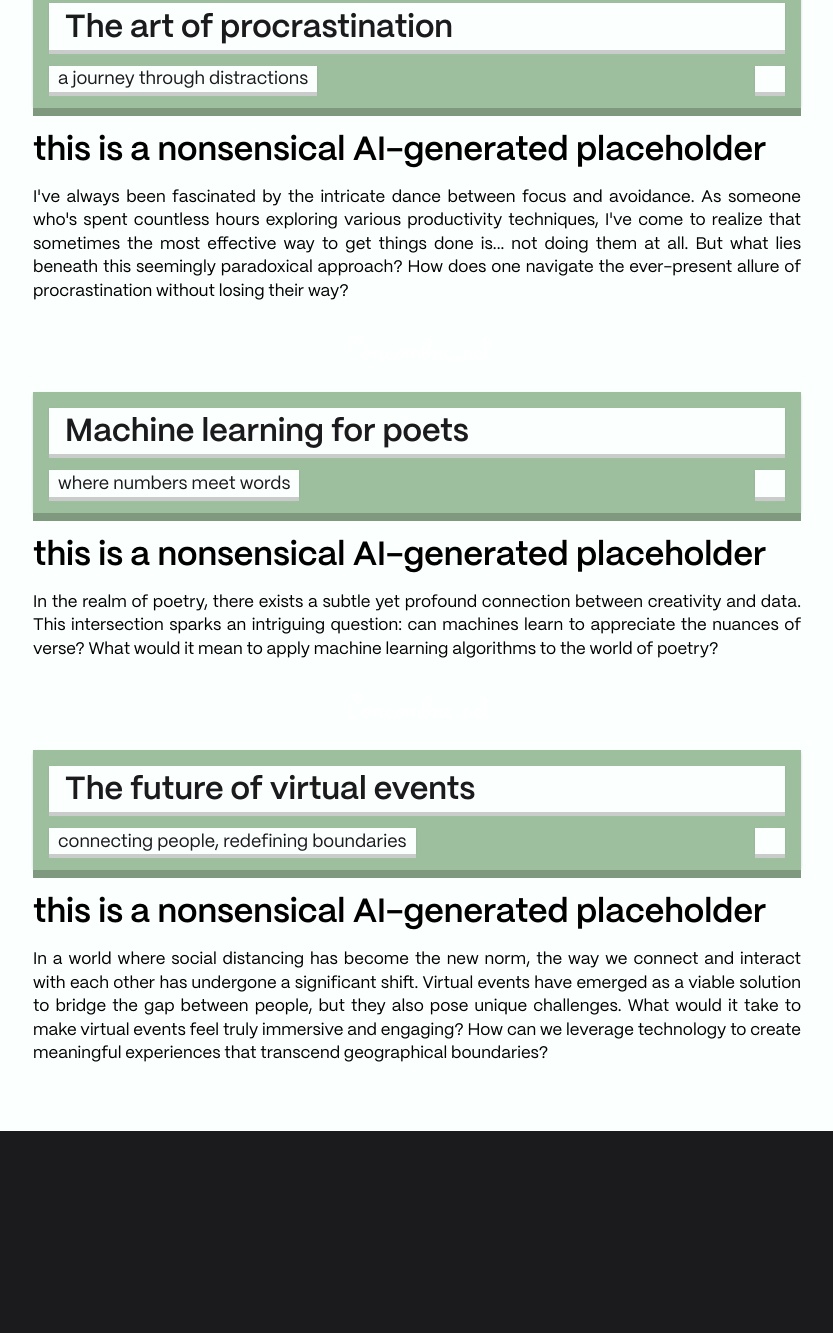
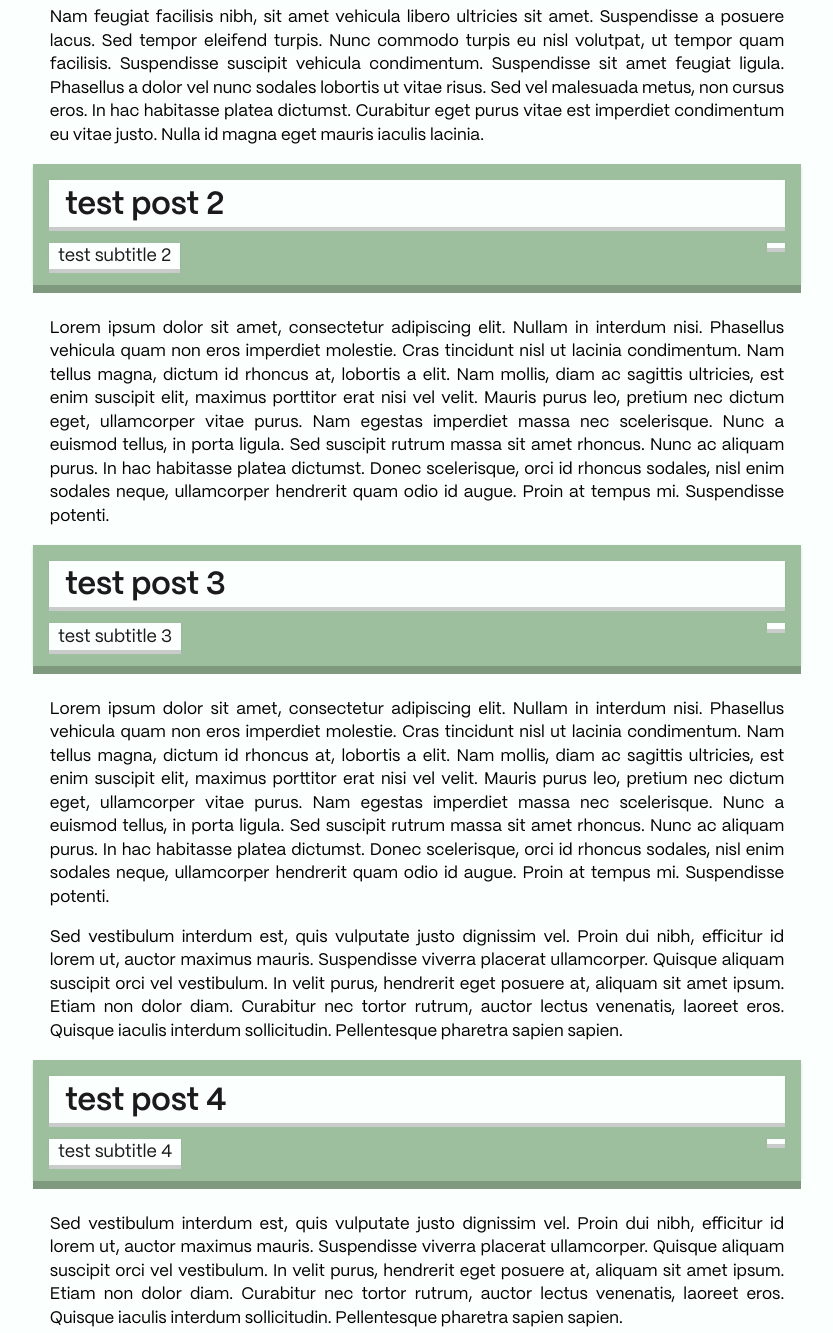
Before and after one commit to sysongit/www, an Astro site: page / in a window 1280 px wide. Shown: the part 597-1930 px from the top of the page, without its empty margins (223-1056 px from the left). Before the commit the page ends 1728 px from the top, so only its background shows below. Built offline with nearby package versions, Linux system fonts and the light colour scheme; Astro itself is replaced by a stand-in of ours; some packages are replaced by stand-ins of ours.

Commit message:
Removed Main layout from Post. Replace AI slop with lorem ipsum

```diff
--- a/src/content/posts/360camera.mdx
+++ b/src/content/posts/360camera.mdx
@@ -1,16 +1,10 @@
 ---
-title: "360 motorized camera UI/UX"
-subtitle: "you spin me right round baby"
+title: "Test post 1"
+subtitle: "test subtitle 1"
 ---
 
-I recently started working with something akin to what I would call a "360
-hemispherical camera"
+Lorem ipsum dolor sit amet, consectetur adipiscing elit. Nullam in interdum nisi. Phasellus vehicula quam non eros imperdiet molestie. Cras tincidunt nisl ut lacinia condimentum. Nam tellus magna, dictum id rhoncus at, lobortis a elit. Nam mollis, diam ac sagittis ultricies, est enim suscipit elit, maximus porttitor erat nisi vel velit. Mauris purus leo, pretium nec dictum eget, ullamcorper vitae purus. Nam egestas imperdiet massa nec scelerisque. Nunc a euismod tellus, in porta ligula. Sed suscipit rutrum massa sit amet rhoncus. Nunc ac aliquam purus. In hac habitasse platea dictumst. Donec scelerisque, orci id rhoncus sodales, nisl enim sodales neque, ullamcorper hendrerit quam odio id augue. Proin at tempus mi. Suspendisse potenti.
 
-Simply put, it's a camera mounted on 2 motors:
+Sed vestibulum interdum est, quis vulputate justo dignissim vel. Proin dui nibh, efficitur id lorem ut, auctor maximus mauris. Suspendisse viverra placerat ullamcorper. Quisque aliquam suscipit orci vel vestibulum. In velit purus, hendrerit eget posuere at, aliquam sit amet ipsum. Etiam non dolor diam. Curabitur nec tortor rutrum, auctor lectus venenatis, laoreet eros. Quisque iaculis interdum sollicitudin. Pellentesque pharetra sapien sapien.
 
-- Yaw (or x) from 0 to 360 degrees horizontal
-- Pitch (or y) from 0 to 90 degrees vertical (it's a bit more complicated than that, we'll get to it later)
-
-This camera exposes an API to control the axes, get the current orientation
-of the camera, and get the live camera feed. What I would like to do next is
-build some kind of UI to control this camera.
+Nam feugiat facilisis nibh, sit amet vehicula libero ultricies sit amet. Suspendisse a posuere lacus. Sed tempor eleifend turpis. Nunc commodo turpis eu nisl volutpat, ut tempor quam facilisis. Suspendisse suscipit vehicula condimentum. Suspendisse sit amet feugiat ligula. Phasellus a dolor vel nunc sodales lobortis ut vitae risus. Sed vel malesuada metus, non cursus eros. In hac habitasse platea dictumst. Curabitur eget purus vitae est imperdiet condimentum eu vitae justo. Nulla id magna eget mauris iaculis lacinia.
--- a/src/content/posts/art1.mdx
+++ b/src/content/posts/art1.mdx
@@ -1,13 +1,6 @@
 ---
-title: "The art of procrastination"
-subtitle: "a journey through distractions"
+title: "Test post 2"
+subtitle: "test subtitle 2"
 ---
 
-# this is a nonsensical AI-generated placeholder
-
-I've always been fascinated by the intricate dance between focus and
-avoidance. As someone who's spent countless hours exploring various
-productivity techniques, I've come to realize that sometimes the most
-effective way to get things done is... not doing them at all. But what
-lies beneath this seemingly paradoxical approach? How does one navigate
-the ever-present allure of procrastination without losing their way?
+Lorem ipsum dolor sit amet, consectetur adipiscing elit. Nullam in interdum nisi. Phasellus vehicula quam non eros imperdiet molestie. Cras tincidunt nisl ut lacinia condimentum. Nam tellus magna, dictum id rhoncus at, lobortis a elit. Nam mollis, diam ac sagittis ultricies, est enim suscipit elit, maximus porttitor erat nisi vel velit. Mauris purus leo, pretium nec dictum eget, ullamcorper vitae purus. Nam egestas imperdiet massa nec scelerisque. Nunc a euismod tellus, in porta ligula. Sed suscipit rutrum massa sit amet rhoncus. Nunc ac aliquam purus. In hac habitasse platea dictumst. Donec scelerisque, orci id rhoncus sodales, nisl enim sodales neque, ullamcorper hendrerit quam odio id augue. Proin at tempus mi. Suspendisse potenti.
--- a/src/content/posts/ml1.mdx
+++ b/src/content/posts/ml1.mdx
@@ -1,11 +1,8 @@
 ---
-title: "Machine learning for poets"
-subtitle: "where numbers meet words"
+title: "test post 3"
+subtitle: "test subtitle 3"
 ---
 
-# this is a nonsensical AI-generated placeholder
+Lorem ipsum dolor sit amet, consectetur adipiscing elit. Nullam in interdum nisi. Phasellus vehicula quam non eros imperdiet molestie. Cras tincidunt nisl ut lacinia condimentum. Nam tellus magna, dictum id rhoncus at, lobortis a elit. Nam mollis, diam ac sagittis ultricies, est enim suscipit elit, maximus porttitor erat nisi vel velit. Mauris purus leo, pretium nec dictum eget, ullamcorper vitae purus. Nam egestas imperdiet massa nec scelerisque. Nunc a euismod tellus, in porta ligula. Sed suscipit rutrum massa sit amet rhoncus. Nunc ac aliquam purus. In hac habitasse platea dictumst. Donec scelerisque, orci id rhoncus sodales, nisl enim sodales neque, ullamcorper hendrerit quam odio id augue. Proin at tempus mi. Suspendisse potenti.
 
-In the realm of poetry, there exists a subtle yet profound connection
-between creativity and data. This intersection sparks an intriguing
-question: can machines learn to appreciate the nuances of verse? What
-would it mean to apply machine learning algorithms to the world of poetry?
+Sed vestibulum interdum est, quis vulputate justo dignissim vel. Proin dui nibh, efficitur id lorem ut, auctor maximus mauris. Suspendisse viverra placerat ullamcorper. Quisque aliquam suscipit orci vel vestibulum. In velit purus, hendrerit eget posuere at, aliquam sit amet ipsum. Etiam non dolor diam. Curabitur nec tortor rutrum, auctor lectus venenatis, laoreet eros. Quisque iaculis interdum sollicitudin. Pellentesque pharetra sapien sapien.
--- a/src/content/posts/tech1.mdx
+++ b/src/content/posts/tech1.mdx
@@ -1,14 +1,8 @@
 ---
-title: "The future of virtual events"
-subtitle: "connecting people, redefining boundaries"
+title: "Test post 4"
+subtitle: "test subtitle 4"
 ---
 
-# this is a nonsensical AI-generated placeholder
+Sed vestibulum interdum est, quis vulputate justo dignissim vel. Proin dui nibh, efficitur id lorem ut, auctor maximus mauris. Suspendisse viverra placerat ullamcorper. Quisque aliquam suscipit orci vel vestibulum. In velit purus, hendrerit eget posuere at, aliquam sit amet ipsum. Etiam non dolor diam. Curabitur nec tortor rutrum, auctor lectus venenatis, laoreet eros. Quisque iaculis interdum sollicitudin. Pellentesque pharetra sapien sapien.
 
-In a world where social distancing has become the new norm, the way we
-connect and interact with each other has undergone a significant shift.
-Virtual events have emerged as a viable solution to bridge the gap between
-people, but they also pose unique challenges. What would it take to make
-virtual events feel truly immersive and engaging? How can we leverage
-technology to create meaningful experiences that transcend geographical
-boundaries?
+Nam feugiat facilisis nibh, sit amet vehicula libero ultricies sit amet. Suspendisse a posuere lacus. Sed tempor eleifend turpis. Nunc commodo turpis eu nisl volutpat, ut tempor quam facilisis. Suspendisse suscipit vehicula condimentum. Suspendisse sit amet feugiat ligula. Phasellus a dolor vel nunc sodales lobortis ut vitae risus. Sed vel malesuada metus, non cursus eros. In hac habitasse platea dictumst. Curabitur eget purus vitae est imperdiet condimentum eu vitae justo. Nulla id magna eget mauris iaculis lacinia.
--- a/src/layouts/Post.astro
+++ b/src/layouts/Post.astro
@@ -1,6 +1,4 @@
 ---
-import Main from "../layouts/Main.astro";
-
 interface Props {
   title: string;
   subtitle: string;
@@ -13,16 +11,16 @@ const { title, subtitle } = Astro.props;
   console.log(props);
 </script>
 
-<Main title={title}>
+<div class="content">
   <div class="header raised">
     <h1 class="raised clicky">{title}</h1>
     <h2 class="raised clicky">{subtitle}</h2>
-    <button class="like raised"> &nbsp;&nbsp;&nbsp;</button>
+    <button class="like raised"></button>
   </div>
   <div class="post-body">
     <slot />
   </div>
-</Main>
+</div>
 
 <style>
   .header {
@@ -70,6 +68,10 @@ const { title, subtitle } = Astro.props;
     }
   }
 
+  .content {
+    margin: 1em;
+  }
+
   button {
     --bgcolor: var(--white);
     --height: 4px;
@@ -111,8 +113,9 @@ const { title, subtitle } = Astro.props;
 
     margin: 0;
     margin-bottom: 0.5em;
+    padding: 0.2em 0.5em 0.1em 0.5em;
 
-    padding: 0.2em 0.5em 0.1em 0.5em;
+    text-transform: lowercase;
   }
 
   h2 {
@@ -125,11 +128,13 @@ const { title, subtitle } = Astro.props;
     display: inline-block;
 
     margin: 0;
+    padding: 0.2em 0.5em 0.1em 0.5em;
 
-    padding: 0.2em 0.5em 0.1em 0.5em;
+    text-transform: lowercase;
   }
 
   .post-body {
+    padding: 0 1em;
     text-align: justify;
     font-size: 1.05em;
     line-height: 1.4em;
```
